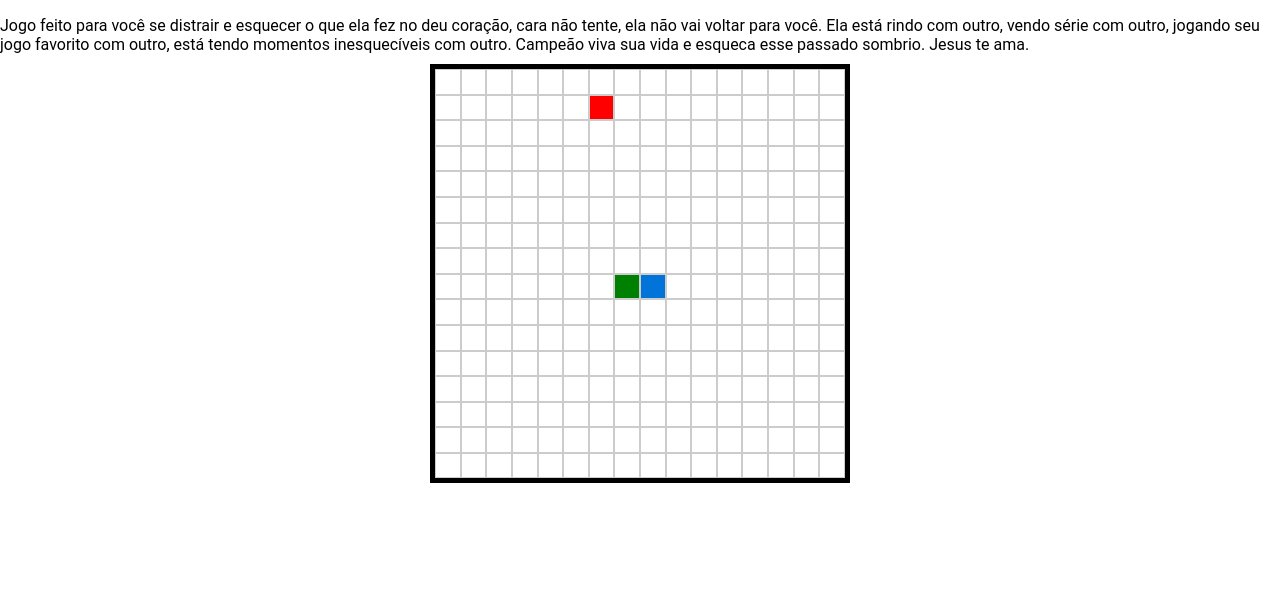
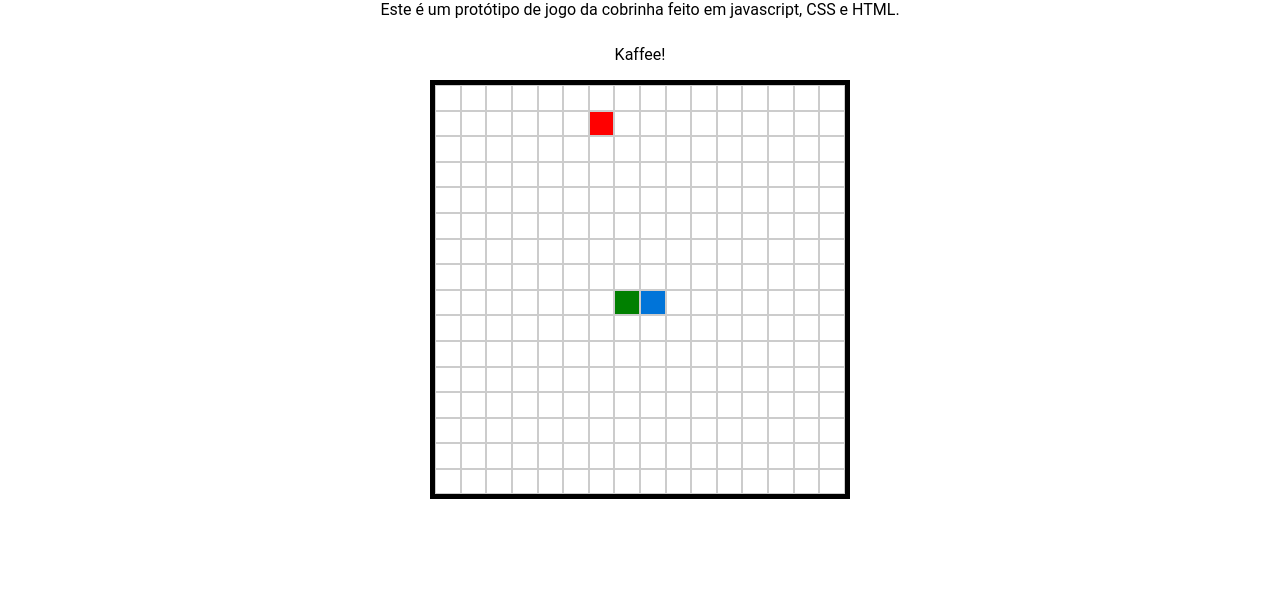
Before and after one commit to starkerkaffee25-coder/Kaffee_snake, a plain HTML site: page index.html in a window 1280 px wide. Shown: the part 210-800 px from the top of the page. Drawn offline with Linux system fonts and the light colour scheme.

Commit message:
Update game description in index.html

```diff
--- a/index.html
+++ b/index.html
@@ -105,8 +105,9 @@
 
 <h1 style="margin-top: 50px;">Jogo da cobrinha</h1>
 <p style="margin-top: 10px; margin-bottom: 10px;">
-  Jogo feito para você se distrair e esquecer o que ela fez no deu coração, cara não tente, ela não vai voltar para você. Ela está rindo com outro, vendo série com outro, jogando seu jogo favorito com outro, está tendo momentos inesquecíveis com outro. Campeão viva sua vida e esqueca esse passado sombrio. Jesus te ama.
+  Este é um protótipo de jogo da cobrinha feito em javascript, CSS e HTML.
 </p>
+<p>Kaffee!</p>
 
 <div id="grade"></div>
 
```
